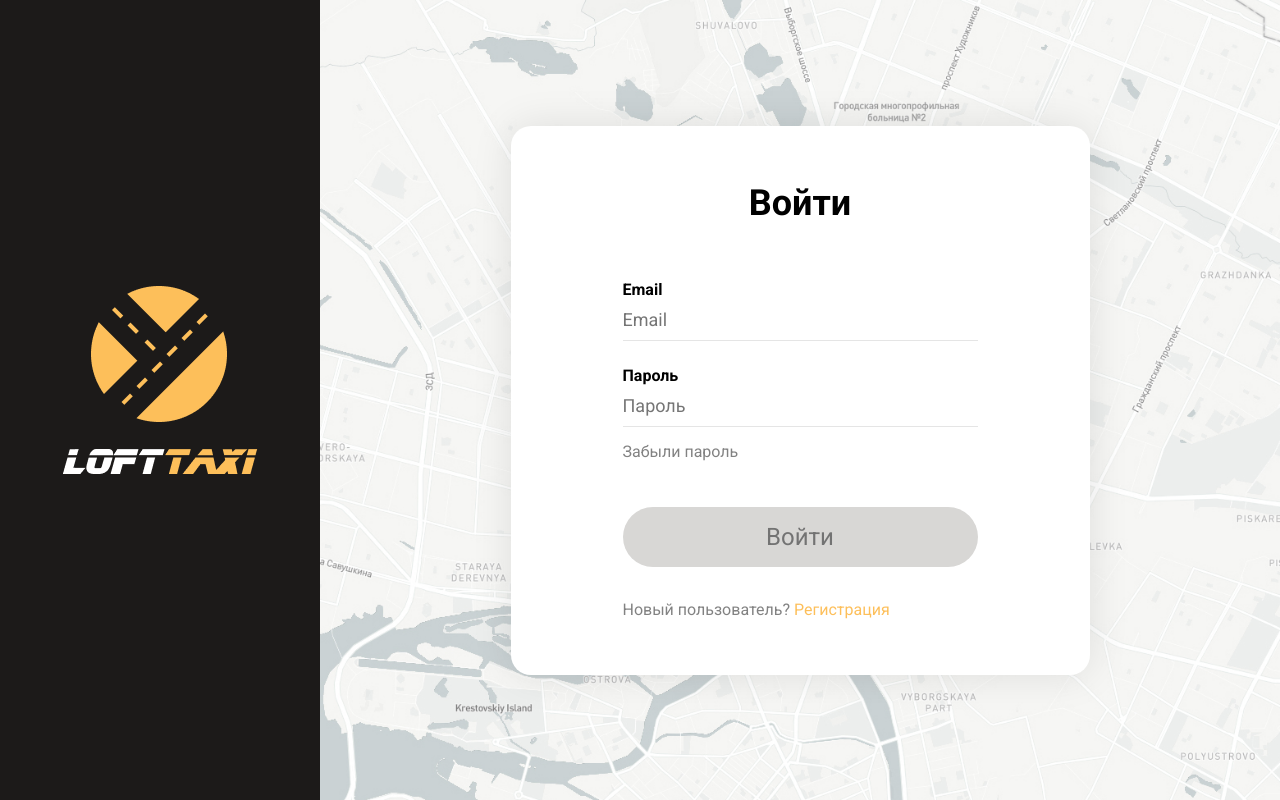
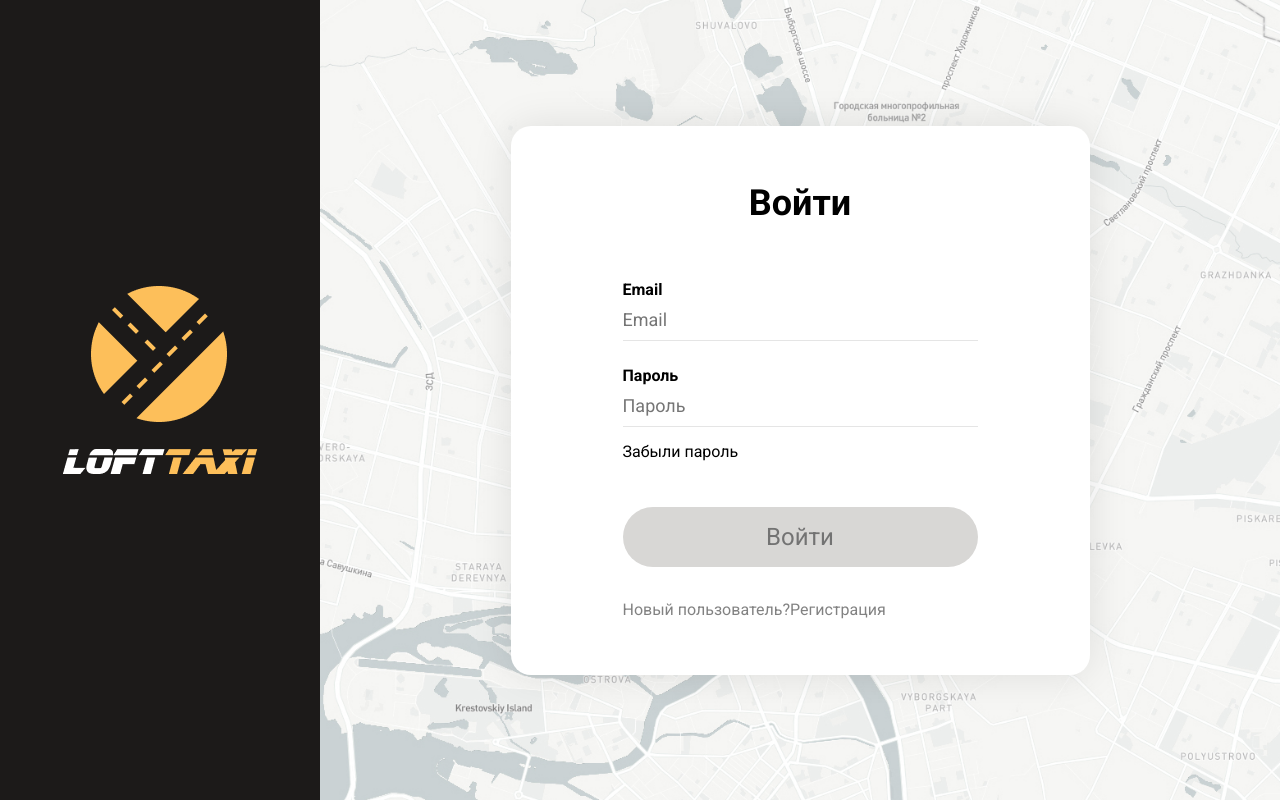
Before and after one commit to v1ptyoz/loft-taxi, a React (Create React App) app: page / in a window 1280 px wide. Built offline with nearby package versions, Linux system fonts and the light colour scheme.

Commit message:
refactor(loginform.js registerform.js): change tag a to tag span

```diff
--- a/src/components/LoginForm/LoginForm.js
+++ b/src/components/LoginForm/LoginForm.js
@@ -35,12 +35,12 @@ export function LoginForm(props) {
             <input type="password" placeholder="Пароль" onInput={(event) => {setPassword(event.target.value)}}/>
           </label>
           <div className="forgot">
-            <a href="/forgot">Забыли пароль</a>
+            <span>Забыли пароль</span>
           </div>
           <Button caption="Войти" disabled={disabled} handler={props.formHandler} />
           <div className="form__footer">
             Новый пользователь?
-            <a href="/register" onClick={props.linkHandler}>Регистрация</a>
+            <span onClick={props.linkHandler}>Регистрация</span>
           </div>
         </div>
       </div>
--- a/src/components/RegisterForm/RegisterForm.js
+++ b/src/components/RegisterForm/RegisterForm.js
@@ -42,7 +42,7 @@ export function RegisterForm(props) {
           <Button caption="Войти" disabled={disabled} handler={props.formHandler} />
           <div className="form__footer">
             Уже зарегистрированы?
-            <a href="/login" onClick={props.linkHandler}>Войти</a>
+            <span onClick={props.linkHandler}>Войти</span>
           </div>
         </div>
       </div>
```
